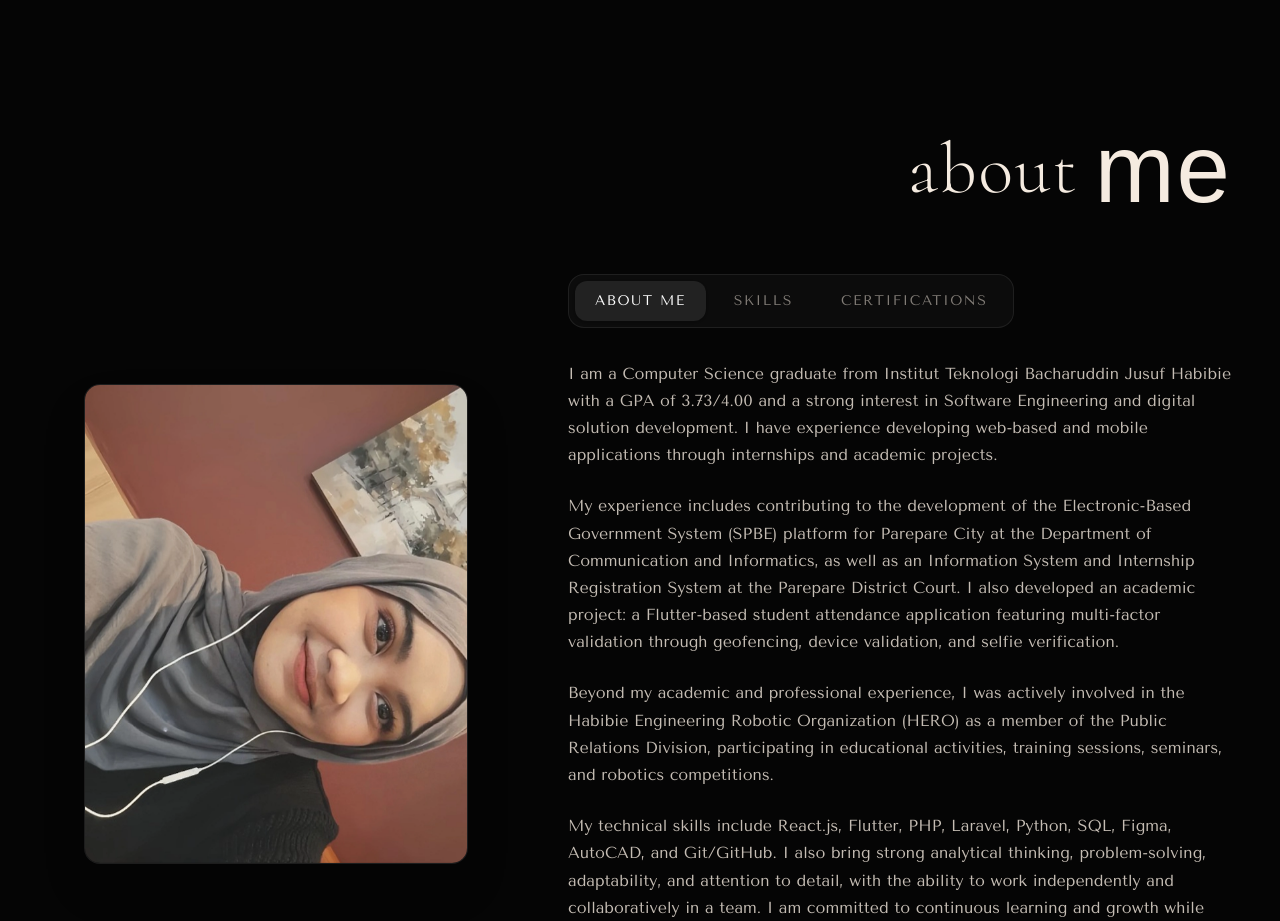
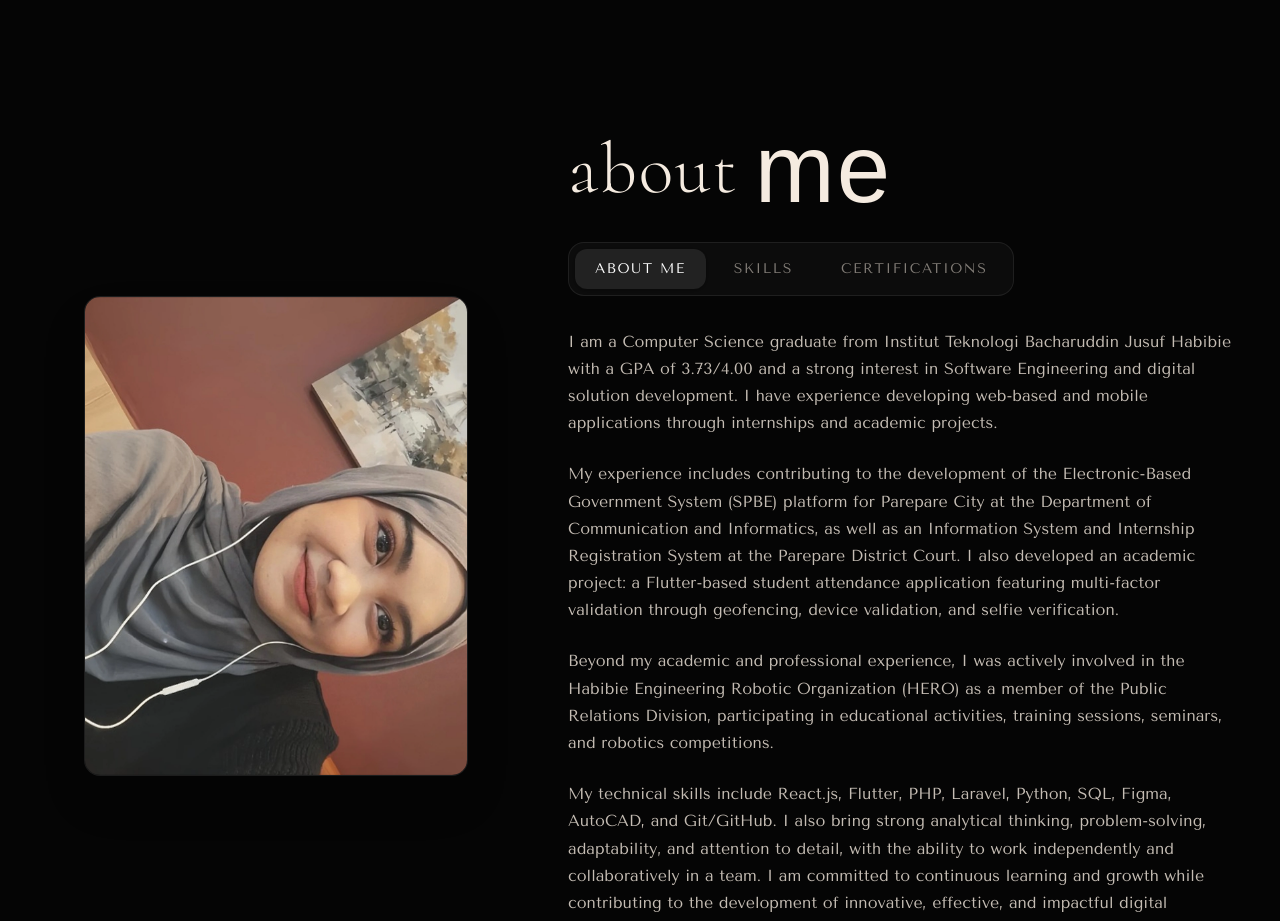
Before and after one commit to sphiranmlika/portfolio, a Next.js app: page / in a window 1280 px wide. Shown: the part 800-1721 px from the top of the page. Built offline with nearby package versions, Linux system fonts and the light colour scheme; a web font is replaced by a local one.

Commit message:
style(about): move about me heading inside content column for vertical alignment

```diff
--- a/components/sections/About.tsx
+++ b/components/sections/About.tsx
@@ -28,16 +28,6 @@ export function About({ activeTab: controlledTab, onTabChange }: AboutProps) {
 
   return (
     <section id="about" className="py-24 sm:py-32 relative max-w-7xl mx-auto px-6 sm:px-8 lg:px-12">
-      {/* Editorial Section Heading - Aligned Right & Lowercase */}
-      <div className="flex justify-end mb-12 sm:mb-16">
-        <h2 className="heading text-4xl sm:text-5xl md:text-6xl lg:text-7xl tracking-[2px] font-light text-[#f5ebe0] lowercase leading-none inline-flex items-center gap-2.5 sm:gap-4 justify-end flex-wrap">
-          <span>about</span>
-          <span className="cursive-text text-5xl sm:text-6xl md:text-7xl lg:text-8xl text-[#f5ebe0] lowercase">
-            me
-          </span>
-        </h2>
-      </div>
-
       <div className="grid grid-cols-1 lg:grid-cols-12 gap-12 lg:gap-16 items-center">
         {/* Left Column: 3D Flip Portrait Card - Vertically Centered */}
         <div className="lg:col-span-5 flex justify-center">
@@ -88,6 +78,16 @@ export function About({ activeTab: controlledTab, onTabChange }: AboutProps) {
 
         {/* Right Column: Tabbed Content Container */}
         <div className="lg:col-span-7 flex flex-col">
+          {/* Editorial Section Heading - Sejajar Vertikal dengan Isi About Me */}
+          <div className="mb-6 sm:mb-8">
+            <h2 className="heading text-4xl sm:text-5xl md:text-6xl lg:text-7xl tracking-[2px] font-light text-[#f5ebe0] lowercase leading-none inline-flex items-center gap-2.5 sm:gap-4 flex-wrap">
+              <span>about</span>
+              <span className="cursive-text text-5xl sm:text-6xl md:text-7xl lg:text-8xl text-[#f5ebe0] lowercase">
+                me
+              </span>
+            </h2>
+          </div>
+
           {/* Enhanced Nav Buttons Container */}
           <div className="about-nav-container inline-flex items-center gap-2 p-1.5 rounded-2xl bg-white/[0.03] border border-white/[0.08] mb-8 w-fit">
             <button
```
